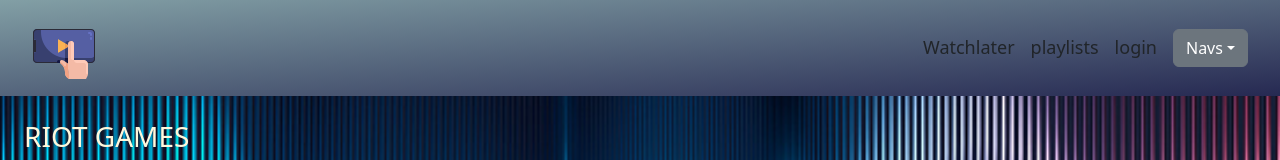
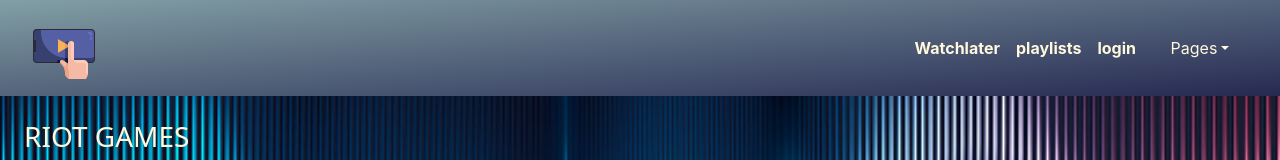
Before and after one commit to shivamSspirit/RiotLibrary, a React (Create React App) app: page / in a window 1280 px wide. Shown: the top 160 px of the page. Built offline with nearby package versions, Linux system fonts and the light colour scheme; no server answers; what miragejs would draw is missing.

Commit message:
update ui

```diff
--- a/src/asset/css/theme.css
+++ b/src/asset/css/theme.css
@@ -5,4 +5,8 @@
    --inputBorderRadius:4px;
    --white:cornsilk;
    --transparant:transparant;
+   --fonts:"Inter", sans-serif;
+   --whitecolor:cornsilk;
+   --maincolor:rgba(97, 12, 191, 1);
+
 }
--- a/src/components/cards/oneCard/oneCard.js
+++ b/src/components/cards/oneCard/oneCard.js
@@ -31,7 +31,7 @@
 
 
 function OneCard(props) {
-    const { isCategoryCard, CategoryCardData, isExploreVideoCard, exploreVideoData, isWatchLater, watchvideoLaterData, setModal, isSinglePLayList, singlePlaylistVideoData, isCategorized, categorizedVideo } = props;
+    const { isCategoryCard, CategoryCardData, isExploreVideoCard, exploreVideoData, isWatchLater, watchvideoLaterData, setModalOpen, isSinglePLayList, singlePlaylistVideoData, isCategorized, categorizedVideo } = props;
     const { setDynamicProperties, curretcategory, setCurrentCategory } = useGlobal();
     const navigate = useNavigate();
     const { playlistId } = useParams()
@@ -89,7 +89,7 @@
             type: ActionTypes?.playlistmanagment?.SET_CURRENT_VIDEO,
             payload: currentselectedVideo
         })
-        await setModal(true);
+        setModalOpen(true);
         console.log("selected now", playList?.currentselectedVideo)
     }
 
--- a/src/components/header/Header.js
+++ b/src/components/header/Header.js
@@ -66,8 +66,8 @@
                         </div>
 
                         <div className="dropdown show">
-                            <button onClick={() => setTrue(!pop)} className="btn btn-secondary dropdown-toggle" role="button" id="dropdownMenuLink" data-toggle="dropdown" aria-haspopup="true" aria-expanded="false">
-                                Navs
+                            <button onClick={() => setTrue(!pop)} className="btn auth-btn btn-transparent dropdown-toggle" role="button" id="dropdownMenuLink" data-toggle="dropdown" aria-haspopup="true" aria-expanded="false">
+                                Pages
                             </button>
 
                             <div className={`dropdown-menu ${pop && 'show openthis'}`} aria-labelledby="dropdownMenuLink">
--- a/src/components/header/header.css
+++ b/src/components/header/header.css
@@ -13,6 +13,8 @@
     width: 100vw;
     background-image: var(--backgroundImg);
     position: sticky;
+    font-family: var(--fonts);
+
 }
 
 .header {
@@ -48,7 +50,11 @@
     align-items: center;
     align-content: center;
     justify-items: center;
+    font-weight: 600;
+    color: var(--whitecolor);
 }
+
+.navs:hover {}
 
 .dropdown-item {
     display: flex !important;
@@ -56,30 +62,42 @@
     align-items: center !important;
     align-content: center !important;
     justify-items: center !important;
+    font-weight: 700 !important;
+    font-family: var(--fonts);
+    color: var(--whitecolor) !important;
+
+}
+
+.dropdown-toggle {
+    color: var(--whitecolor) !important;
 }
 
 .auth-btn {
-    width: 8rem;
-    height: 3.4rem;
-    font-size: large;
-    font-weight: 800;
+    width: 6rem;
+    height: 3rem;
+    font-weight: 900;
+    font-family: var(--fonts);
     /* border: .2rem solid var(--borderColors); */
     border-radius: 4px;
     background-color: transparent;
     text-decoration: none;
-    color: var(--primaryColor);
-    padding: 0.8rem;
+    color: var(--whitecolor);
+    padding: 0.4rem;
     text-align: center;
 }
 
-.openthis{
+.openthis {
     right: 0.5rem !important;
     background: var(--backgroundImg) !important;
+    color: var(--whitecolor);
+    font-weight: 700 !important;
 }
 
 .auth-btn:hover {
-    color: white;
+    /* color: white;
+    background-image: var(--backgroundImg); */
     background-image: var(--backgroundImg);
+    color: #fff !important;
 }
 
 @media only screen and (max-width: 600px) {
--- a/src/components/playlistmanagment/playlistform/playList.js
+++ b/src/components/playlistmanagment/playlistform/playList.js
@@ -10,7 +10,7 @@
 import Cross from '../../../asset/img/cross.png'
 
 
-function Listform({ openModal, setModal }) {
+function Listform(props) {
     const [list, setList] = useState({
         title: "games", description: "bob bar bar"
     });
@@ -133,12 +133,12 @@
             type: ActionTypes?.playlistmanagment?.UNSET_CURRENT_VIDEO
         });
 
-        setModal(false)
+       props.setModalOpen(false)
     }
 
     return (
         <div>
-            {openModal && (
+            {props.openmodal && (
                 <div className='play-list-form'>
                     <div className='card-head'>
                         <h2 onClick={openForm} className='form-title'>
--- a/src/components/playlistmanagment/playlistmodal/playlistmodal.js
+++ b/src/components/playlistmanagment/playlistmodal/playlistmodal.js
@@ -1,11 +1,17 @@
-import React from 'react'
+import React, { useEffect } from 'react'
 import PlayListForm from '../playlistform/playList'
 
 function PlayListModal(props) {
-  const { openModal, setModal } = props;
+  const { openmodal, setModalOpen } = props;
+
+  useEffect(()=>{
+    if(openmodal){
+      console.log('opennew',openmodal)
+    }
+  },[openmodal])
   return (
     <div>
-      <PlayListForm openModal={openModal} setModal={setModal} />
+      <PlayListForm openmodal={openmodal} setModalOpen={setModalOpen} />
     </div>
   )
 }
--- a/src/components/sections/categorySection/card.css
+++ b/src/components/sections/categorySection/card.css
@@ -31,7 +31,7 @@
     background-image: var(--backgroundImg);
     border-radius: 4px;
     text-align: center;
-    color: var(--primaryColor);
+    color: var(--whitecolor);
 }
 
 
@@ -68,6 +68,10 @@
     font-size: large;
 }
 
+/* .card-des:hover{
+    color: var(--maincolor);
+} */
+
 
 .part-4 {
     padding: 0.3rem;
@@ -76,10 +80,15 @@
 .card-btn {
     width: 80%;
     padding: 0.3rem;
-    color: var(--primaryColor);
-    background-color: transparent;
-    border: .1rem solid var(--borderColors);
+    color: var(--whitecolor);
+    background: var(--backgroundImg);
+    /* border: .1rem solid var(--borderColors); */
     border-radius: 4px;
     font-weight: 500;
     font-size: 16px;
+    border: none;
 }
+
+.card-btn:hover{
+    color: var(--maincolor);
+}
--- a/src/components/sections/exploreVideoSection/cardIcon.js
+++ b/src/components/sections/exploreVideoSection/cardIcon.js
@@ -5,7 +5,9 @@
 import { useGlobal } from '../../../context/GlobalContext';
 
 function CardIcon(props) {
-    const { globalVideos, openModal, setModal, setCurrentCategory } = props;
+    const { globalVideos, openmodal, setModalOpen, setCurrentCategory } = props;
+
+    console.log('proprs',props)
     const { curretcategory } = useGlobal()
     const [filteredCategory, setFilteredCategory] = useState(null);
     const [currentcate,setCurrentCate] = useState('')
@@ -43,7 +45,7 @@
         <>
             <CateFilter click={clicck} category={curretcategory} />
             <div className='col-container'>
-                <OneCard openModal={openModal} setModal={setModal} isExploreVideoCard={true} exploreVideoData={filteredCategory} />
+                <OneCard openmodal={openmodal} setModalOpen={setModalOpen} isExploreVideoCard={true} exploreVideoData={filteredCategory} />
             </div>
         </>
     )
--- a/src/pages/explore/trendingPage.js
+++ b/src/pages/explore/trendingPage.js
@@ -13,9 +13,9 @@
 import '../landingpage/landing.css'
 
 function TrendingPage() {
-    const { globalVideos, setCurrentCategory, setGlobalVideos, currentcategory, loaderState, setLoaderState } = useGlobal();
-    const [openmodal, setModalOpen] = useState(false);
+    const { globalVideos, setCurrentCategory, setGlobalVideos, currentcategory, openmodal, setModalOpen, loaderState, setLoaderState } = useGlobal();
 
+console.log('opn from trending',openmodal)
 
     useEffect(() => {
         const fetchVideo = async () => {
@@ -29,14 +29,16 @@
         fetchVideo();
     }, [])
 
+   // console.log('openmodlaaa',openmodal)
+
 
     return (
         <>
             <div className='trend-page'>
                 <ScrollToTop />
                 <Header />
-                <PlayListModal openModal={openmodal} setModal={setModalOpen} />
-                {loaderState ? <Loader /> : <CardWithIcon openModal={openmodal} setModal={setModalOpen} setCurrentCategory={setCurrentCategory} globalVideos={globalVideos} />}
+                <PlayListModal openmodal={openmodal} setModalOpen={setModalOpen} />
+                {loaderState ? <Loader /> : <CardWithIcon openmodal={openmodal} setModalOpen={setModalOpen} setCurrentCategory={setCurrentCategory} globalVideos={globalVideos} />}
             </div>
         </>
     )
```
Also changed, not shown: src/components/SingleVideos/SingleVideos.js (+63 -5 lines), src/pages/singlevideo/singleVideo.js (+11 -2 lines).
